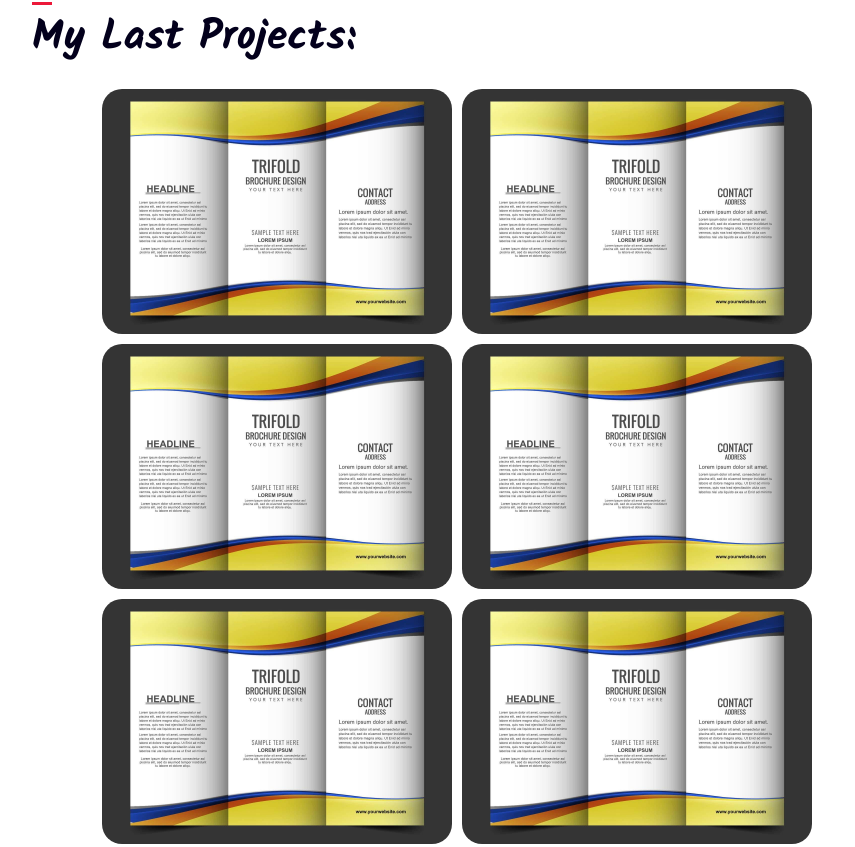
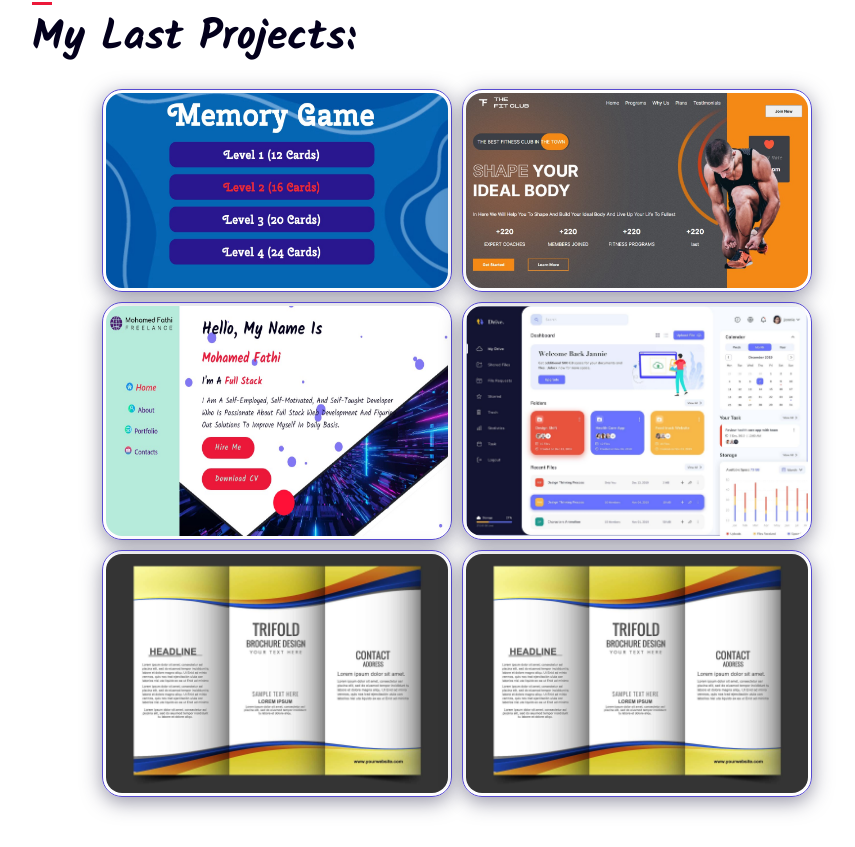
Before and after one commit to MohamedFathi96/portfolio, a plain HTML site: page index.html in a window 1280 px wide. Shown: the part 1705-2552 px from the top of the page, without its empty margins (318-1173 px from the left). Drawn offline with nearby package versions, Linux system fonts and the light colour scheme.

Commit message:
Adding Projects

```diff
--- a/css/style.css
+++ b/css/style.css
@@ -144,7 +144,7 @@ section#about-me .two-lines {
   position: relative;
 }
 
-/* Portfolio Start */
+/* ------------------------- Portfolio ------------------------- */
 section#portfolio {
   min-height: 100vh;
   text-transform: capitalize;
@@ -166,6 +166,9 @@ section#portfolio h2 {
 section#portfolio .projects > * {
   border-radius: 20px;
   max-width: 350px;
+  padding: 3px;
+  border: 1px solid rgb(87, 74, 209);
+  box-shadow: 0 5px 20px rgba(48, 46, 77, 0.5);
 }
 
 /* ------------------------- Contact ------------------------- */
--- a/index.html
+++ b/index.html
@@ -41,7 +41,7 @@
         <img src="./images/menu.png" alt="menu">
       </div>
       <div class="logo">
-        <a href="#"><img src="./images/logo/logo.png" alt="logo"></a>
+        <a href="#"><img src="./images/logo.png" alt="logo"></a>
       </div>
       <ul class="nav">
         <li>
@@ -142,10 +142,10 @@
         <h1 class="main-header two-lines">Portfolio</h1>
         <h2 class="second-header">My last projects:</h2>
         <div class="projects">
-          <img class="fade" src="./images/sample.jpg" alt="prject">
-          <img class="fade" src="./images/sample.jpg" alt="prject">
-          <img class="fade" src="./images/sample.jpg" alt="prject">
-          <img class="fade" src="./images/sample.jpg" alt="prject">
+          <img class="fade" src="./images/memory.jpg" alt="prject">
+          <img class="fade" src="./images/fittness.jpg" alt="prject">
+          <img class="fade" src="./images/portfolio.jpg" alt="prject">
+          <img class="fade" src="./images/dashboard.png" alt="prject">
           <img class="fade" src="./images/sample.jpg" alt="prject">
           <img class="fade" src="./images/sample.jpg" alt="prject">
         </div>
```
Also changed, not shown: images/info.txt (deleted, +0 -13 lines), images/dashboard.png (added), images/fittness.jpg (added), images/logo.png (added), images/memory.jpg (added), images/portfolio.jpg (added), 1 other file.
